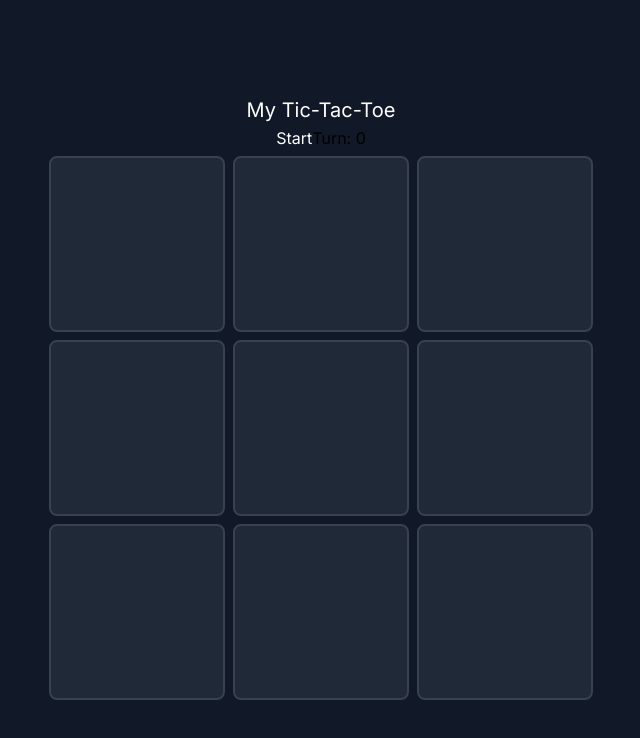
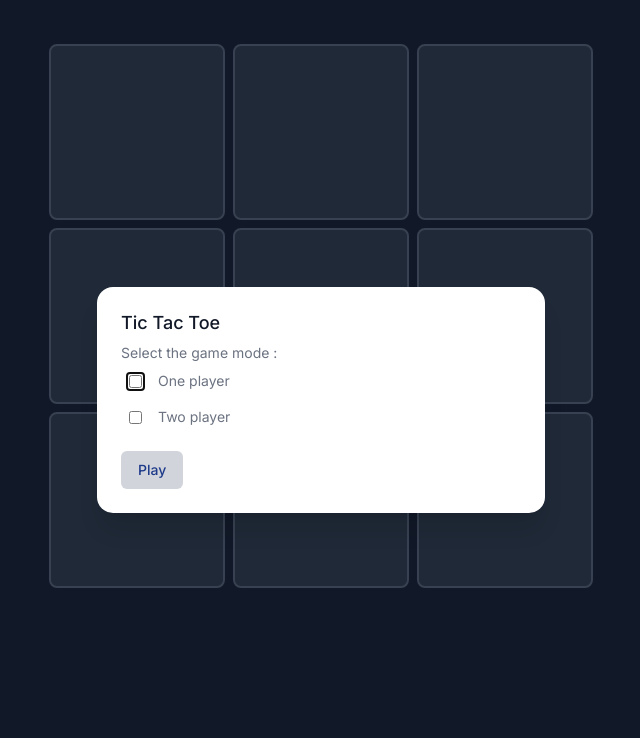
Before and after one commit to Clarkmcev/tictactoe, a Next.js app: page / in a window 1280 px wide. Shown: the top 738 px of the page, without its empty margins (319-959 px from the left). Built offline with nearby package versions, Linux system fonts and the light colour scheme.

Commit message:
work in progress

```diff
--- a/src/app/components/MyDialog.tsx
+++ b/src/app/components/MyDialog.tsx
@@ -1,26 +1,89 @@
-import { useState } from 'react';
-import { Dialog } from '@headlessui/react';
+import { Fragment } from 'react';
+import { Dialog, Transition } from '@headlessui/react';
 
 type MyDialogProps = {
   isOpen: boolean;
   setIsOpen: React.Dispatch<React.SetStateAction<boolean>>;
 };
 
-export function MyDialog({ isOpen, setIsOpen }: MyDialogProps) {
+export function InitDialog({ isOpen, setIsOpen, onClick }: MyDialogProps) {
+  function closeModal() {
+    setIsOpen(false);
+  }
+
+  function openModal() {
+    setIsOpen(true);
+  }
+
   return (
-    <Dialog
-      open={isOpen}
-      onClose={() => setIsOpen(false)}
-      className="relative z-50"
-    >
-      {/* Full-screen container to center the panel */}
-      <div className="fixed inset-0 flex w-screen items-center justify-center p-4">
-        {/* The actual dialog panel  */}
-        <Dialog.Panel className="mx-auto max-w-sm rounded bg-white">
-          <Dialog.Title>Complete your order</Dialog.Title>
+    <Transition appear show={isOpen} as={Fragment}>
+      <Dialog
+        as="div"
+        className="relative z-10"
+        onClose={() => console.log('Hey')}
+      >
+        <Transition.Child
+          as={Fragment}
+          enter="ease-out duration-300"
+          enterFrom="opacity-0"
+          enterTo="opacity-100"
+          leave="ease-in duration-200"
+          leaveFrom="opacity-100"
+          leaveTo="opacity-0"
+        >
+          <div className="fixed inset-0 bg-gray-700 bg-opacity-0" />
+        </Transition.Child>
 
-        </Dialog.Panel>
-      </div>
-    </Dialog>
+        <div className="fixed inset-0 overflow-y-auto">
+          <div className="flex min-h-full items-center justify-center p-4 text-center">
+            <Transition.Child
+              as={Fragment}
+              enter="ease-out duration-300"
+              enterFrom="opacity-0 scale-95"
+              enterTo="opacity-100 scale-100"
+              leave="ease-in duration-200"
+              leaveFrom="opacity-100 scale-100"
+              leaveTo="opacity-0 scale-95"
+            >
+              <Dialog.Panel className="w-full max-w-md transform overflow-hidden rounded-2xl bg-white p-6 text-left align-middle shadow-xl transition-all">
+                <Dialog.Title
+                  as="h3"
+                  className="text-lg font-medium leading-6 text-gray-900"
+                >
+                  Tic Tac Toe
+                </Dialog.Title>
+                <div className="mt-2 text-gray-500 text-sm">
+                  <p className="text-sm text-gray-500">
+                    Select the game mode :
+                  </p>
+                  <div className="flex space-x-4 items-center p-2 cursor-pointer">
+                    <input type="checkbox" id="scales" name="scales" />
+                    <label>One player</label>
+                  </div>
+
+                  <div className="flex space-x-4 items-center p-2 cursor-pointer">
+                    <input type="checkbox" id="horns" name="horns" />
+                    <label>Two player</label>
+                  </div>
+                </div>
+
+                <div className="mt-4">
+                  <button
+                    type="button"
+                    className="inline-flex justify-center rounded-md border border-transparent bg-gray-300 px-4 py-2 text-sm font-medium text-blue-900 hover:bg-blue-200 focus:outline-none focus-visible:ring-2 focus-visible:ring-blue-500 focus-visible:ring-offset-2"
+                    onClick={() => {
+                      closeModal();
+                      onClick();
+                    }}
+                  >
+                    Play
+                  </button>
+                </div>
+              </Dialog.Panel>
+            </Transition.Child>
+          </div>
+        </div>
+      </Dialog>
+    </Transition>
   );
 }
--- a/src/app/page.tsx
+++ b/src/app/page.tsx
@@ -3,7 +3,7 @@
 import Image from 'next/image';
 import Card from './components/Card';
 import { useEffect, useState } from 'react';
-import { MyDialog } from './components/MyDialog';
+import { InitDialog } from './components/MyDialog';
 
 export type Grid = {
   grid: number[][];
@@ -21,6 +21,7 @@ export default function Home() {
     grid: gridInit,
   });
   const [gameOver, setGameOver] = useState(true);
+  const [currentPlayer, setCurrentPlayer] = useState(1);
 
   function resetGame(grid: Grid) {
     setGrid({ grid: gridInit });
@@ -83,12 +84,7 @@ export default function Home() {
   }, [turn]);
 
   return (
-    <main className="flex min-h-screen flex-col items-center justify-between p-24 bg-gray-900 ">
-      <div className="text-white text-xl">My Tic-Tac-Toe</div>
-      <div className="flex justify-between">
-        <button className='text-white' onClick={() => resetGame(grid)}>Start</button>
-        <div>Turn: {turn}</div>
-      </div>
+    <main className="flex min-h-screen flex-col items-center justify-between p-10 bg-gray-900 ">
       <div>
         {grid.grid.map((row, rowIndex) => (
           <div key={rowIndex} className="flex">
@@ -109,7 +105,7 @@ export default function Home() {
           </div>
         ))}
       </div>
-      {/* {gameOver ? <MyDialog isOpen={gameOver} setIsOpen={setGameOver}/> : null} */}
+      {gameOver ? <InitDialog isOpen={gameOver} setIsOpen={setGameOver} onClick={() => resetGame()}/> : null}
       {/* {gameOver ?<>wwww</> : null} */}
     </main>
   );
```
Also changed, not shown: 2 other files (tests, documents, lock files or other folders).
